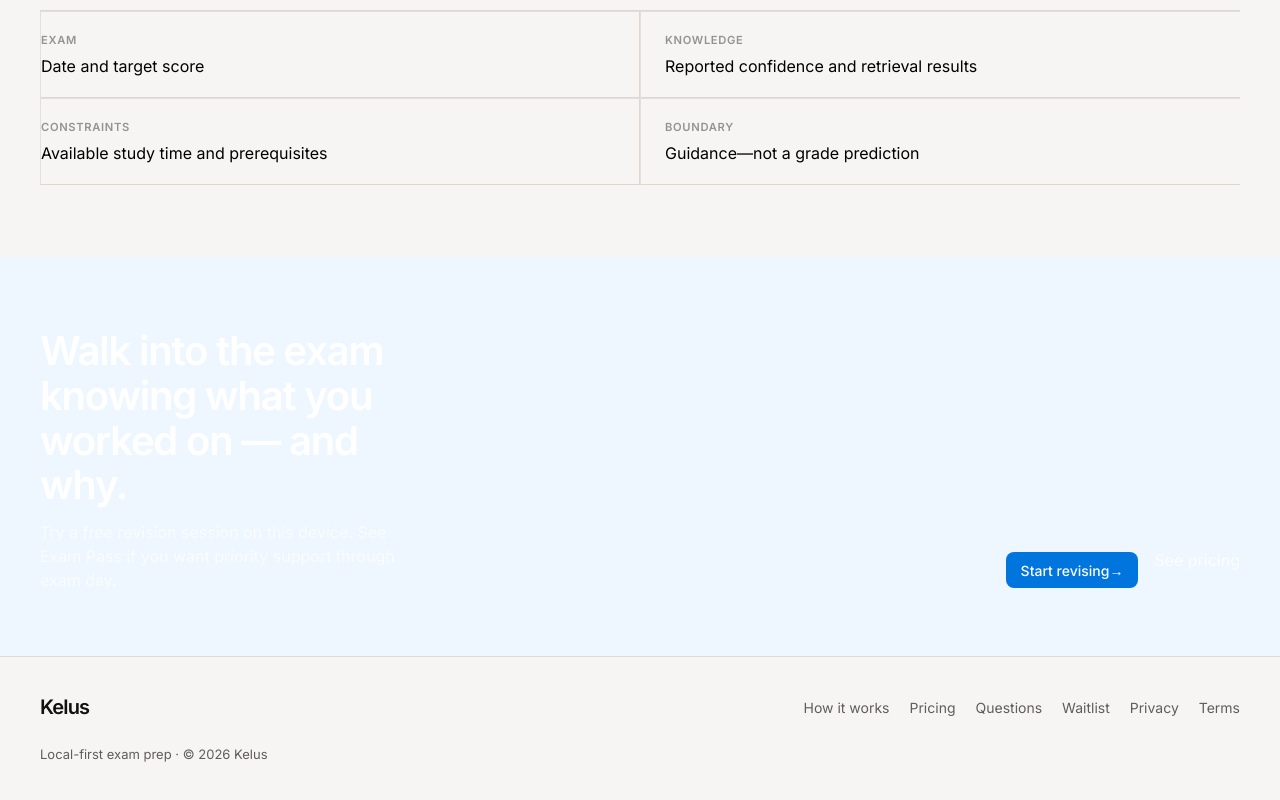
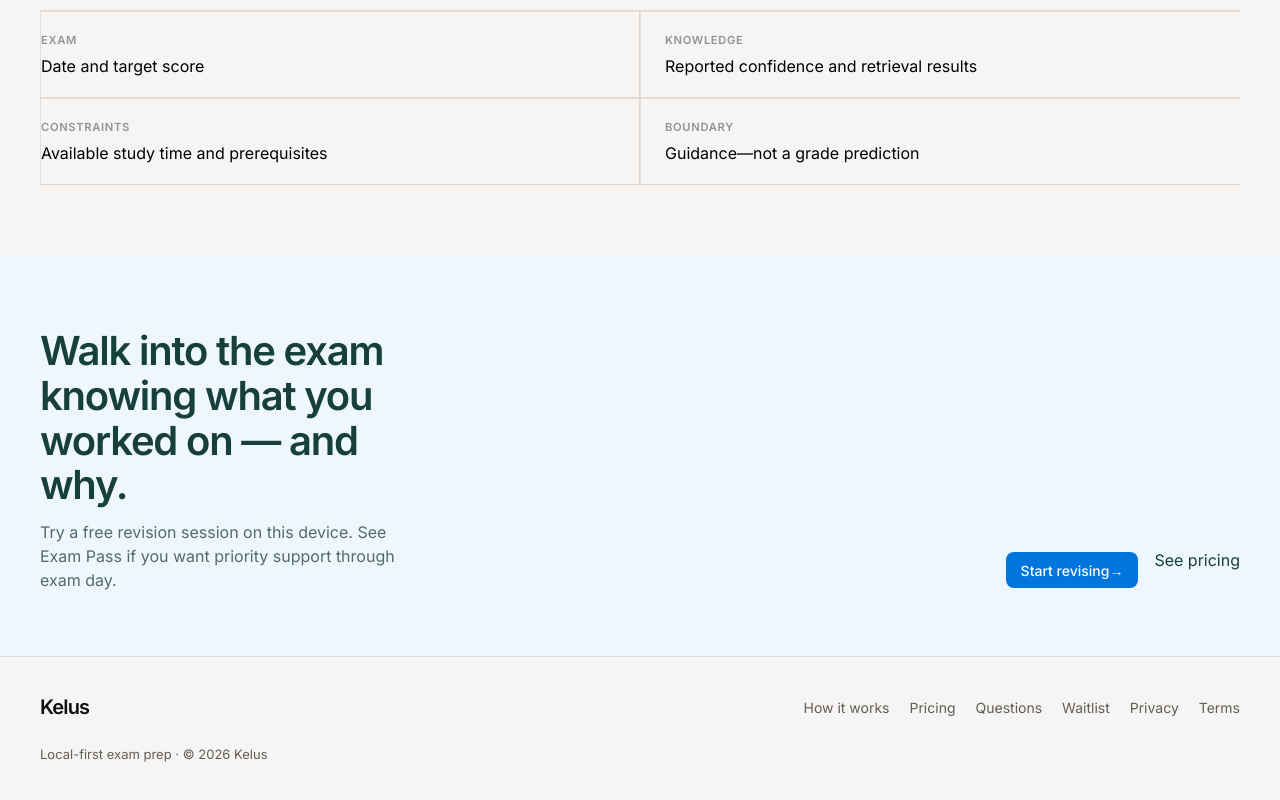
Before and after one commit to youssef-2420/kelus, a Next.js app: page / in a window 1280 px wide. Shown: the part 4577-5377 px from the top of the page. Built offline with nearby package versions, Linux system fonts and the light colour scheme; no server answers.

Commit message:
Fix homepage closing section contrast

```diff
--- a/app/hero-poster.css
+++ b/app/hero-poster.css
@@ -99,3 +99,22 @@ body.is-notion-system .poster-sample-intro p { max-width: 42ch; margin: 0; color
 @media (prefers-reduced-motion: reduce) {
   body.is-notion-system .is-poster .exam-route-poster { transition: none; }
 }
+
+/* The homepage close is a pale paper-blue surface, so it must not inherit
+   the legacy midnight poster's white text treatment. */
+body.is-notion-system .home .folio-close.home-close,
+body.is-notion-system .home .folio-close.home-close .home-close-inner {
+  color: #173f3b;
+}
+
+body.is-notion-system .home .folio-close.home-close .home-close-copy h2 {
+  color: #173f3b;
+}
+
+body.is-notion-system .home .folio-close.home-close .home-close-copy p {
+  color: #536b67;
+}
+
+body.is-notion-system .home .folio-close.home-close .home-close-actions .text-btn {
+  color: #173f3b;
+}
```
